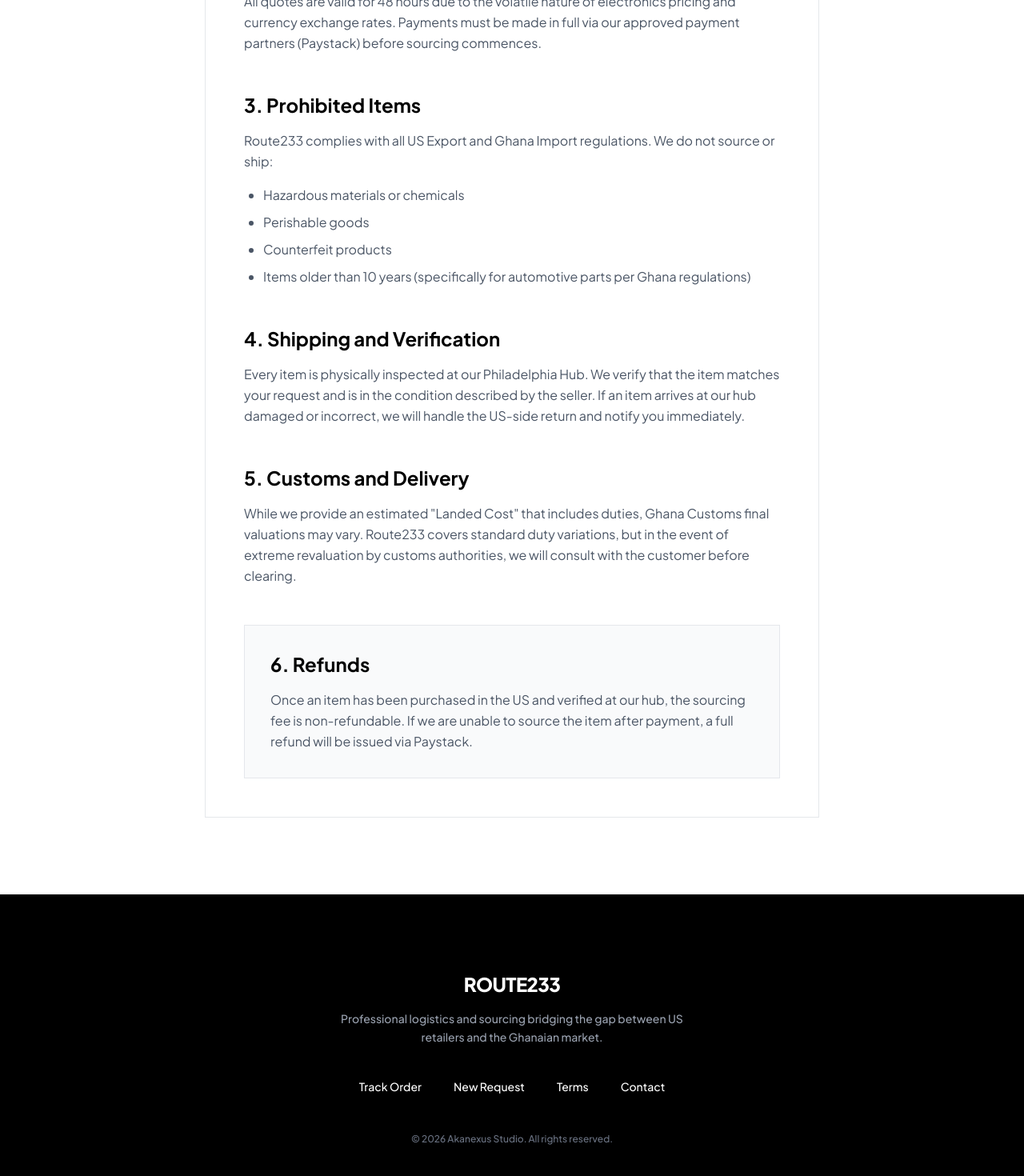
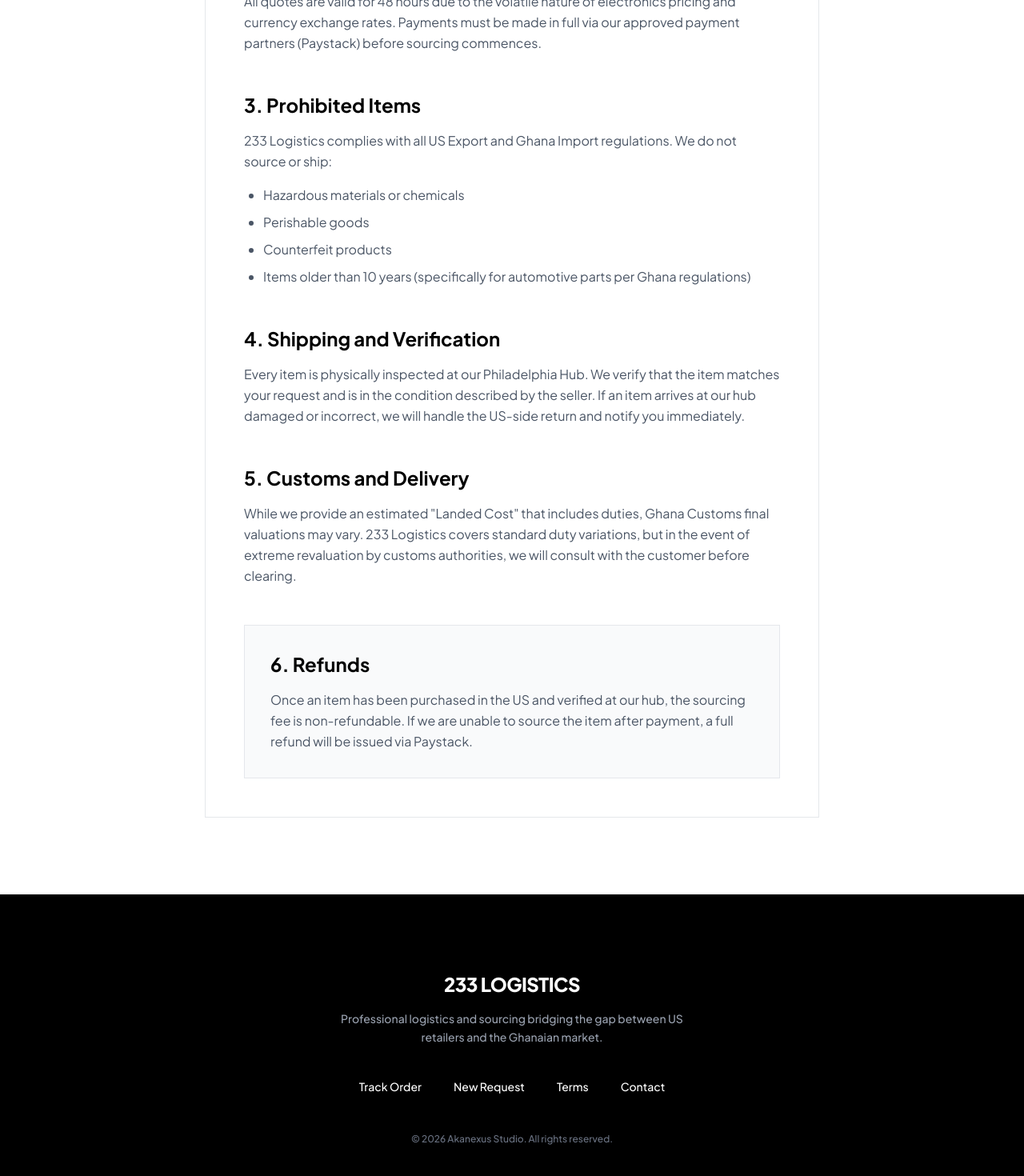
Before and after one commit to suo3/route233, a Next.js app: page /terms in a window 1280 px wide. Shown: the part 706-2176 px from the top of the page at 80% size. Built offline with nearby package versions, Linux system fonts and the light colour scheme; no server answers.

Commit message:
feat: complete professional rebrand from Route233 to 233 Logistics

```diff
--- a/src/app/admin/dashboard/page.tsx
+++ b/src/app/admin/dashboard/page.tsx
@@ -236,7 +236,7 @@ export default function AdminDashboard() {
         </Link>
         <header className="flex flex-col lg:flex-row lg:justify-between lg:items-end gap-8 mb-12">
           <div>
-            <h1 className="text-3xl md:text-4xl font-bold mb-2 text-black dark:text-white">Route233 Admin</h1>
+            <h1 className="text-3xl md:text-4xl font-bold mb-2 text-black dark:text-white">233 Logistics Admin</h1>
             <p className="text-gray-500 dark:text-gray-400">Manage sourcing requests and track shipments.</p>
           </div>
           <div className="bg-gray-100 dark:bg-gray-800 p-1 flex gap-1 overflow-x-auto no-scrollbar w-full lg:w-auto">
--- a/src/app/api/notifications/welcome/route.ts
+++ b/src/app/api/notifications/welcome/route.ts
@@ -8,7 +8,7 @@ export async function POST(req: Request) {
       return NextResponse.json({ error: 'Phone number is required.' }, { status: 400 });
     }
 
-    const message = `🚀 Welcome to Route233, ${name}! Your account is now fully active.\n\nWe have linked this WhatsApp number to your digital locker. You will receive real-time alerts here for:\n1. 💰 Landed cost quotes in GHS\n2. ✈️ Philly Hub & customs status updates\n3. 📦 Delivery and MoMo receipt confirmations\n\nStart sourcing or track your items at: https://route233.com/track`;
+    const message = `🚀 Welcome to 233 Logistics, ${name}! Your account is now fully active.\n\nWe have linked this WhatsApp number to your digital locker. You will receive real-time alerts here for:\n1. 💰 Landed cost quotes in GHS\n2. ✈️ Philly Hub & customs status updates\n3. 📦 Delivery and MoMo receipt confirmations\n\nStart sourcing or track your items at: https://www.233logistics.com/track`;
 
     const res = await sendWhatsAppMessage(phone, message);
     return NextResponse.json({ success: true, response: res });
--- a/src/app/complete-profile/page.tsx
+++ b/src/app/complete-profile/page.tsx
@@ -90,7 +90,7 @@ function CompleteProfileContent() {
     }
 
     setLoading(false);
-    router.push('/track?message=Welcome to Route233! WhatsApp tracking notifications are now active.&type=success');
+    router.push('/track?message=Welcome to 233 Logistics! WhatsApp tracking notifications are now active.&type=success');
   };
 
   if (!user) {
@@ -106,7 +106,7 @@ function CompleteProfileContent() {
       <div className="w-full max-w-md bg-white border border-gray-200 p-12">
         <div className="text-center mb-8">
           <span className="text-2xl font-black text-black tracking-tighter mb-4 inline-block">
-            ROUTE233
+            233 LOGISTICS
           </span>
           <h1 className="text-3xl font-bold text-black tracking-tight">Complete Setup</h1>
           <p className="text-gray-500 mt-2 text-sm">Connect your profile to receive instant tracking updates</p>
--- a/src/app/layout.tsx
+++ b/src/app/layout.tsx
@@ -7,7 +7,7 @@ import { OnboardingCheck } from "@/components/OnboardingCheck";
 const font = Plus_Jakarta_Sans({ subsets: ["latin"] });
 
 export const metadata: Metadata = {
-  title: "Route233 | Professional USA to Ghana Sourcing & Logistics",
+  title: "233 Logistics | Professional USA to Ghana Sourcing & Logistics",
   description: "Your personal sourcing agent in the United States. We find, verify, and ship car parts and electronics from Philly/Delaware to Ghana.",
 };
 
--- a/src/app/login/page.tsx
+++ b/src/app/login/page.tsx
@@ -86,7 +86,7 @@ function LoginContent() {
       <div className="w-full max-w-md bg-white border border-gray-200 p-12">
         <div className="text-center mb-10">
           <Link href="/" className="text-2xl font-black text-black tracking-tighter mb-4 inline-block">
-            ROUTE233
+            233 LOGISTICS
           </Link>
           <h1 className="text-3xl font-bold text-black">Welcome Back</h1>
           <p className="text-gray-500 mt-2">Access your digital locker</p>
--- a/src/app/page.tsx
+++ b/src/app/page.tsx
@@ -124,7 +124,7 @@ export default function Home() {
           <div className="grid lg:grid-cols-2 gap-24 items-center">
             <div>
               <h2 className="text-4xl md:text-5xl font-bold text-black mb-16 tracking-tight">
-                The Route233 Advantage
+                The 233 Logistics Advantage
               </h2>
               <div className="space-y-12">
                 {[
--- a/src/app/signup/page.tsx
+++ b/src/app/signup/page.tsx
@@ -93,10 +93,10 @@ export default function SignupPage() {
       <div className="w-full max-w-md bg-white border border-gray-200 p-12">
         <div className="text-center mb-10">
           <Link href="/" className="text-2xl font-black text-black tracking-tighter mb-4 inline-block">
-            ROUTE233
+            233 LOGISTICS
           </Link>
           <h1 className="text-3xl font-bold text-black">Start Sourcing</h1>
-          <p className="text-gray-500 mt-2">Create your Route233 account</p>
+          <p className="text-gray-500 mt-2">Create your 233 Logistics account</p>
         </div>
 
         {message && (
--- a/src/app/terms/page.tsx
+++ b/src/app/terms/page.tsx
@@ -15,7 +15,7 @@ export default function TermsPage() {
           <section>
             <h2 className="text-2xl font-bold text-black mb-4">1. Sourcing and Procurement</h2>
             <p>
-              Route233 acts as a sourcing agent and logistics facilitator. When you submit an inquiry, we provide a "Landed Cost" quote which includes the purchase price, US domestic shipping, international freight, and estimated Ghana customs duties. We are not the original manufacturer of the items sourced.
+              233 Logistics acts as a sourcing agent and logistics facilitator. When you submit an inquiry, we provide a "Landed Cost" quote which includes the purchase price, US domestic shipping, international freight, and estimated Ghana customs duties. We are not the original manufacturer of the items sourced.
             </p>
           </section>
 
@@ -29,7 +29,7 @@ export default function TermsPage() {
           <section>
             <h2 className="text-2xl font-bold text-black mb-4">3. Prohibited Items</h2>
             <p>
-              Route233 complies with all US Export and Ghana Import regulations. We do not source or ship:
+              233 Logistics complies with all US Export and Ghana Import regulations. We do not source or ship:
             </p>
             <ul className="list-disc pl-6 mt-4 space-y-2">
               <li>Hazardous materials or chemicals</li>
@@ -49,7 +49,7 @@ export default function TermsPage() {
           <section>
             <h2 className="text-2xl font-bold text-black mb-4">5. Customs and Delivery</h2>
             <p>
-              While we provide an estimated "Landed Cost" that includes duties, Ghana Customs final valuations may vary. Route233 covers standard duty variations, but in the event of extreme revaluation by customs authorities, we will consult with the customer before clearing.
+              While we provide an estimated "Landed Cost" that includes duties, Ghana Customs final valuations may vary. 233 Logistics covers standard duty variations, but in the event of extreme revaluation by customs authorities, we will consult with the customer before clearing.
             </p>
           </section>
 
--- a/src/components/InquiryForm.tsx
+++ b/src/components/InquiryForm.tsx
@@ -275,7 +275,7 @@ export default function InquiryForm() {
       </div>
 
       <div className="mt-12 text-center">
-        <p className="text-[10px] text-slate-400 font-bold uppercase tracking-[0.2em]">Route233 Sourcing Engine &bull; USA &bull; GHA</p>
+        <p className="text-[10px] text-slate-400 font-bold uppercase tracking-[0.2em]">233 Logistics Sourcing Engine &bull; USA &bull; GHA</p>
       </div>
     </div>
   );
--- a/src/components/SiteShell.tsx
+++ b/src/components/SiteShell.tsx
@@ -50,7 +50,7 @@ export function Navbar() {
     <nav className="fixed top-0 w-full z-50 bg-black border-b border-white/10">
       <div className="max-w-7xl mx-auto px-6 h-20 flex items-center justify-between">
         <Link href="/" className="text-2xl font-black tracking-tight text-white uppercase">
-          Route<span className="text-yellow-400">233</span>
+          233<span className="text-yellow-400"> Logistics</span>
         </Link>
 
         {!isAuthPage && (
@@ -112,7 +112,7 @@ export function Navbar() {
         <div className="fixed inset-0 z-50 bg-black flex flex-col p-8">
           <div className="flex justify-between items-center mb-12">
             <span className="text-2xl font-black tracking-tight text-white uppercase">
-              Route<span className="text-yellow-400">233</span>
+              233<span className="text-yellow-400"> Logistics</span>
             </span>
             <button
               className="text-yellow-400 p-2"
@@ -189,7 +189,7 @@ export function Footer() {
     <footer className="py-24 bg-black text-center">
       <div className="max-w-7xl mx-auto px-6">
         <div className="text-2xl font-black text-white tracking-tight mb-4">
-          ROUTE233
+          233 LOGISTICS
         </div>
         <p className="text-gray-400 text-sm max-w-md mx-auto leading-relaxed mb-10 font-medium">
           Professional logistics and sourcing bridging the gap between US retailers and the Ghanaian market.
--- a/src/lib/notifications.ts
+++ b/src/lib/notifications.ts
@@ -107,7 +107,7 @@ export const notify = {
     sendWhatsAppMessage(adminPhone, `🚀 New Sourcing Request: "${inquiryDesc}". Check your admin dashboard.`),
 
   quoteReady: (customerPhone: string, quoteAmount: string, quoteId: string) =>
-    sendWhatsAppMessage(customerPhone, `💰 Your quote is ready! Landed Cost: ${quoteAmount} GHS. View details and pay here: https://route233.com/quotes/${quoteId}`),
+    sendWhatsAppMessage(customerPhone, `💰 Your quote is ready! Landed Cost: ${quoteAmount} GHS. View details and pay here: https://www.233logistics.com/quotes/${quoteId}`),
 
   paymentSuccess: (customerPhone: string, trackingNum: string) =>
     sendWhatsAppMessage(customerPhone, `✅ Payment Received! Your item is now being processed at our Philly Hub. Tracking: ${trackingNum || 'Pending'}`),
```
